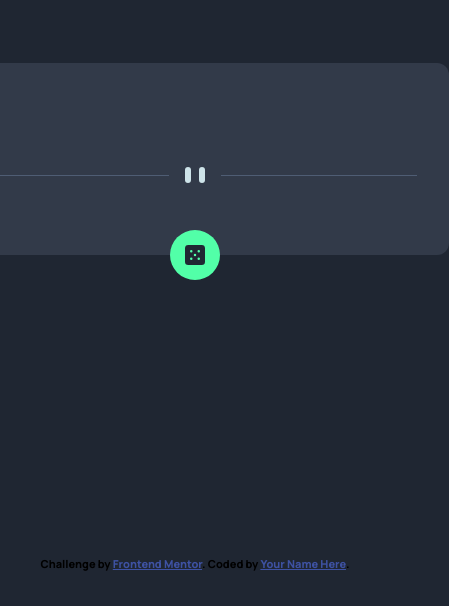
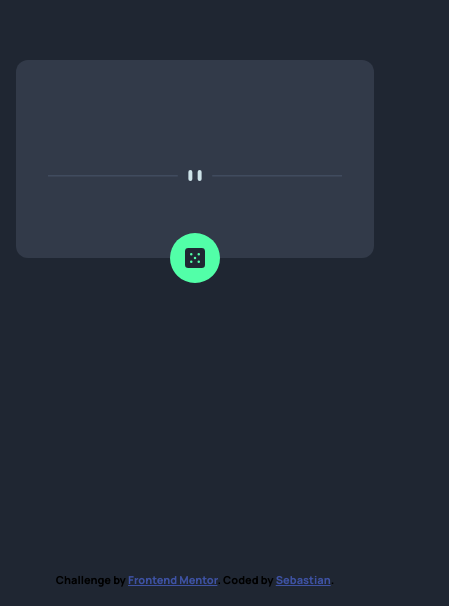
Before and after one commit to SebBudynski/advice-generator-app-main, a website: page index.html in a window 390 px wide. Shown: the part 238-844 px from the top of the page, 449 px wide, since content can reach past the window. Drawn offline with Linux system fonts and the light colour scheme; no server answers.

Commit message:
Finish project

```diff
--- a/app.js
+++ b/app.js
@@ -2,6 +2,7 @@
 
 const dice = document.querySelector("button");
 
+// Fetching and displaying advice from the API
 function fetchAdvice() {
   fetch(`https://api.adviceslip.com/advice`)
     .then((response) => response.json())
@@ -12,6 +13,7 @@ function fetchAdvice() {
       document.querySelector(".advice").innerHTML = `"${data.slip.advice}"`;
     });
 }
+
 dice.addEventListener("click", fetchAdvice);
 
 fetchAdvice();
--- a/index.html
+++ b/index.html
@@ -21,7 +21,7 @@
       <div class="content">
         <div class="advice-id"></div>
         <div class="advice"></div>
-        <img src="images/pattern-divider-desktop.svg" alt="" />
+        <div class="divider"><img src="images/pattern-divider-desktop.svg" alt="" /></div>
         <button><img src="images/icon-dice.svg" alt="icon of dice" /></button>
       </div>
     </main>
@@ -30,7 +30,7 @@
         Challenge by
         <a href="https://www.frontendmentor.io?ref=challenge" target="_blank"
           >Frontend Mentor</a
-        >. Coded by <a href="#">Your Name Here</a>.
+        >. Coded by <a href="#">Sebastian</a>.
       </div>
     </footer>
     <script src="app.js"></script>
--- a/style.css
+++ b/style.css
@@ -52,6 +52,10 @@ main {
   margin-bottom: 2rem;
 }
 
+.divider img {
+  width: 100%;
+}
+
 button {
   border-style: none;
   cursor: pointer;
@@ -68,8 +72,8 @@ button {
   transform: translate(-50%, 50%);
 }
 
-button :hover {
-  box-shadow: 0 0 10px 15px var(--neon-green);
+button:hover {
+  box-shadow: 0 0 30px 0px var(--neon-green);
 }
 
 button img {
@@ -79,9 +83,16 @@ button img {
 
 .attribution {
   font-size: 11px;
+  margin-top: 1rem;
   text-align: center;
 }
 
 .attribution a {
   color: hsl(228, 45%, 44%);
 }
+
+@media only screen and (max-width: 678px) {
+  .content {
+    margin: 1rem;
+  }
+}
```
Also changed, not shown: README-template.md, README.md (deleted), images/desktop-view.png (added), images/mobile-view.png (added).
